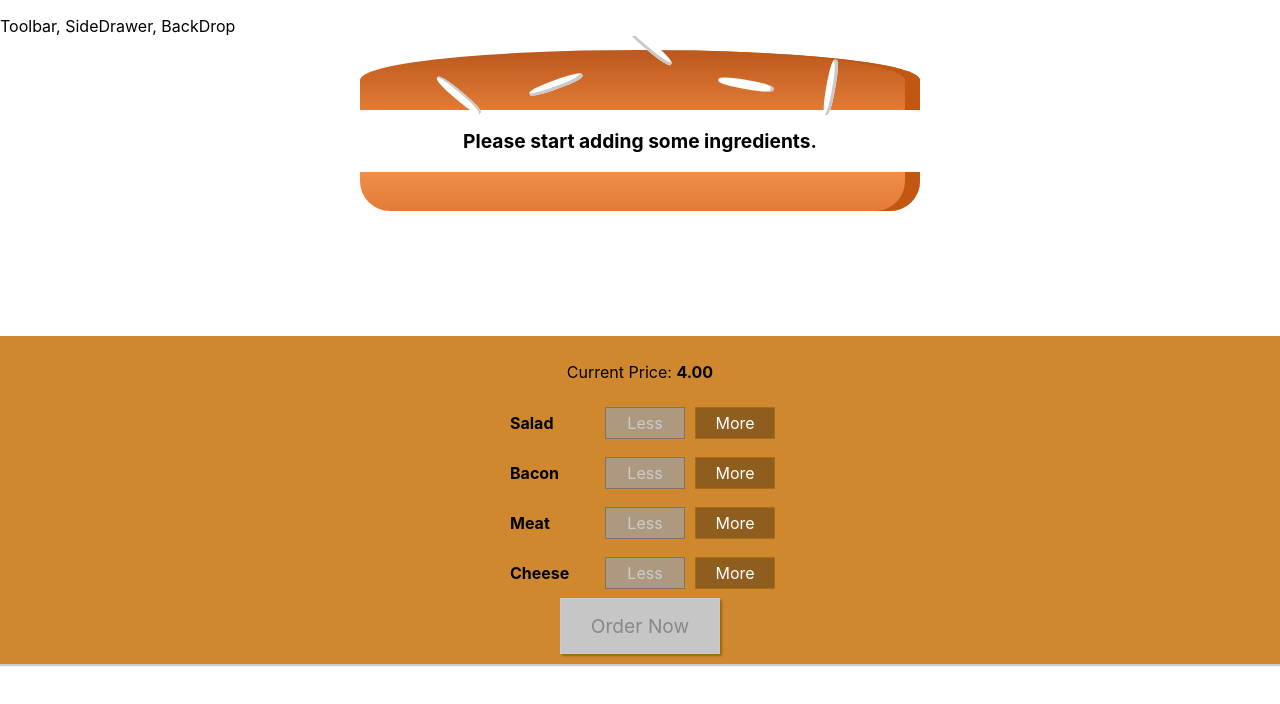
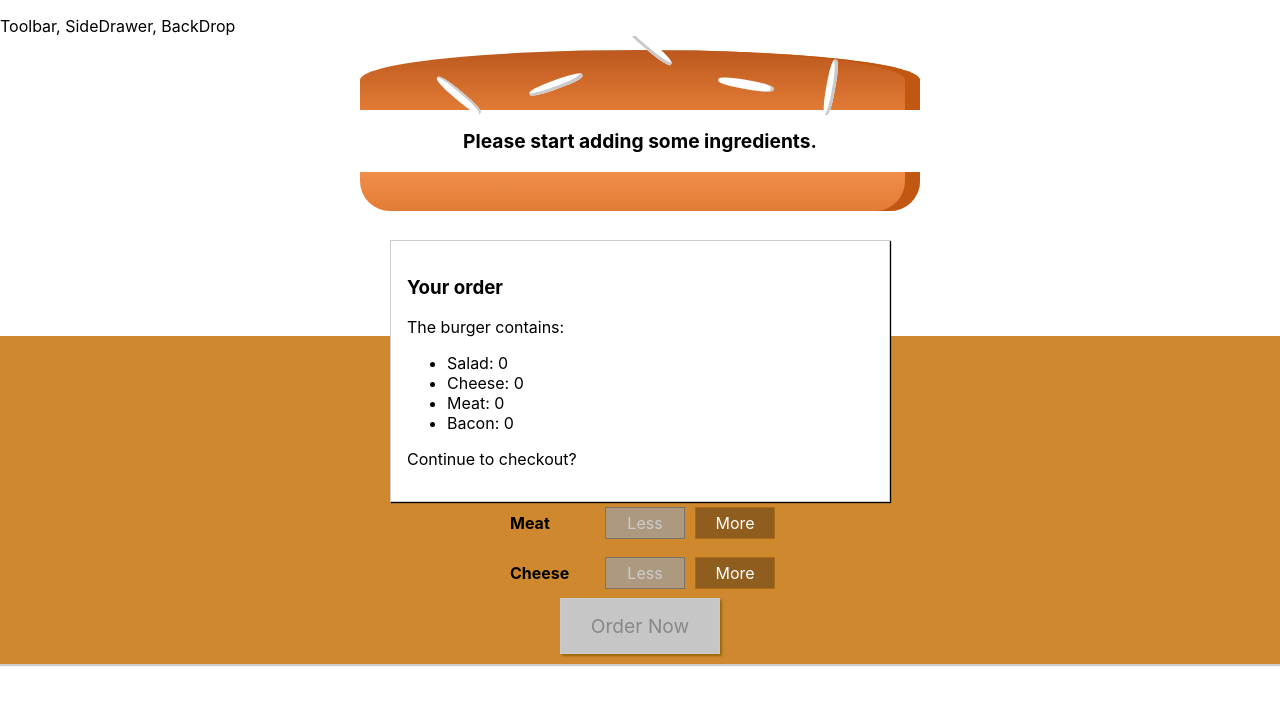
Before and after one commit to xionger/react_web, a React app in the folder burger-builder/: page / in a window 1280 px wide. Shown: the top 704 px of the page. Built offline with nearby package versions, Linux system fonts and the light colour scheme.

Commit message:
8.137 add summary modal

```diff
--- /dev/null
+++ b/burger-builder/src/components/Burger/OrderSummary/OrderSummary.js
@@ -0,0 +1,25 @@
+import React from 'react';
+import Aux from '../../../hoc/Aux';
+
+const orderSummary = (props) => {
+    const ingredientsSummary = Object.keys(props.ingredients)
+        .map(igKey => {
+            return (
+                <li key={igKey}>
+                    <span style={{textTransform: 'capitalize'}}>{igKey}</span>: {props.ingredients[igKey]}
+                </li>
+            );
+        });
+    return (
+        <Aux>
+            <h3>Your order</h3>
+            <p>The burger contains:</p>
+            <ul>
+                {ingredientsSummary}
+            </ul>
+            <p>Continue to checkout?</p>
+        </Aux>
+    );
+};
+
+export default orderSummary;
--- /dev/null
+++ b/burger-builder/src/components/UI/Modal/Modal.css
@@ -0,0 +1,20 @@
+.Modal {
+    position: fixed;
+    z-index: 500;
+    background-color: white;
+    width: 70%;
+    border: 1px solid #ccc;
+    box-shadow: 1px 1px 1px black;
+    padding: 16px;
+    left: 15%;
+    top: 30%;
+    box-sizing: border-box;
+    transition: all 0.3s ease-out;
+}
+
+@media (min-width: 600px) {
+    .Modal {
+        width: 500px;
+        left: calc(50% - 250px);
+    }
+}
--- /dev/null
+++ b/burger-builder/src/components/UI/Modal/Modal.js
@@ -0,0 +1,10 @@
+import React from 'react';
+import './Modal.css';
+
+const modal = (props) => (
+    <div className="Modal">
+        {props.children}
+    </div>
+);
+
+export default modal;
--- a/burger-builder/src/containers/BurgerBuilder/BuigerBuilder.js
+++ b/burger-builder/src/containers/BurgerBuilder/BuigerBuilder.js
@@ -2,6 +2,8 @@
 import Burger from '../../components/Burger/Burger';
 import Aux from '../../hoc/Aux';
 import BuildControls from '../../components/Burger/BuildControls/BuildControls';
+import Modal from '../../components/UI/Modal/Modal';
+import OrderSummary from '../../components/Burger/OrderSummary/OrderSummary';
 
 const INGREDIENT_PRICE = {
     salad: 0.5,
@@ -63,6 +65,9 @@
 
         return (
             <Aux>
+                <Modal>
+                    <OrderSummary ingredients={this.state.ingredients}></OrderSummary>
+                </Modal>
                 <Burger ingredients={this.state.ingredients}/>
                 <BuildControls
                     price={this.state.totalPrice}
```
Also changed, not shown: burger-builder/src/components/UI/Backdrop/Backdrop.js (added).
